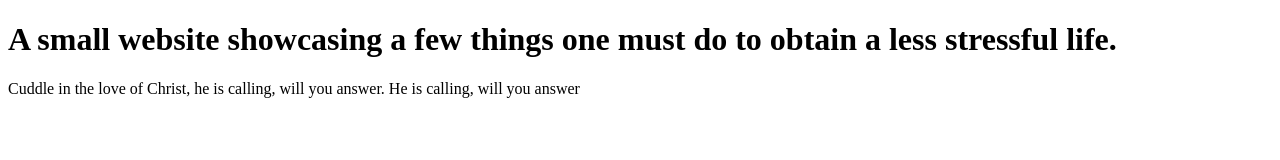
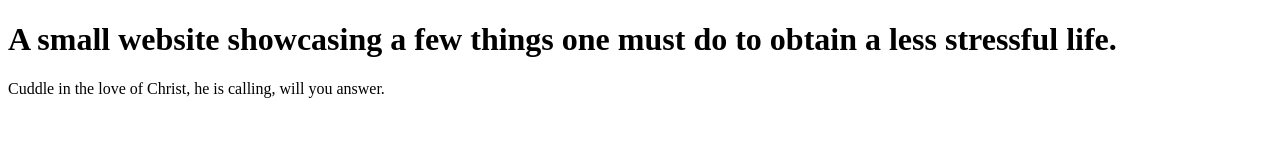
Before and after one commit to joysofeve/life-as-it-is, a plain HTML site: page index.html in a window 1280 px wide. Drawn offline with Linux system fonts and the light colour scheme.

Commit message:
Update index.html

```diff
--- a/index.html
+++ b/index.html
@@ -4,6 +4,6 @@
 <body>
 
 <h1>A small website showcasing a few things one must do to obtain a less stressful life. </h1>
-<p>Cuddle in the love of Christ, he is calling, will you answer. He is calling, will you answer</p>
+<p>Cuddle in the love of Christ, he is calling, will you answer.</p>
 </body>
 </html>
```
